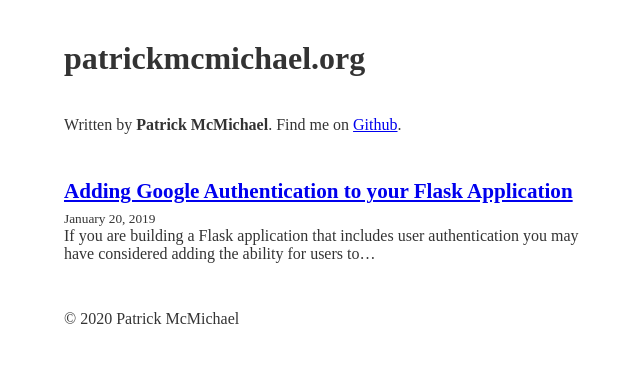
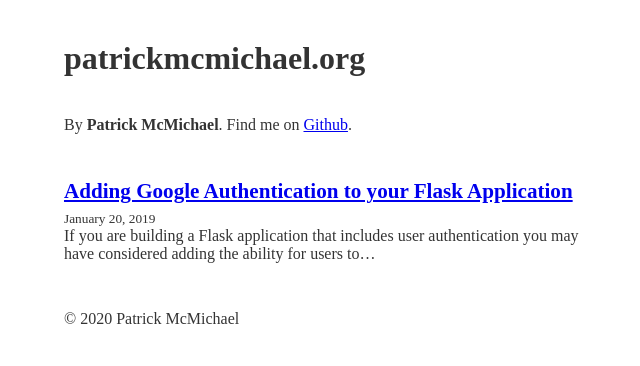
Before and after one commit to Saturn/patrickmcmichael.org, a Gatsby site: page / in a window 1280 px wide. Shown: the whole page, without its empty margins (315-955 px from the left). Built offline with nearby package versions, Linux system fonts and the light colour scheme; Gatsby itself is replaced by a stand-in of ours; some packages are replaced by stand-ins of ours; what typography-theme-judah would draw is missing.

Commit message:
Update text

```diff
--- a/src/components/Bio.js
+++ b/src/components/Bio.js
@@ -1,6 +1,4 @@
 import React from 'react';
-import { StaticQuery, graphql } from 'gatsby';
-import Image from 'gatsby-image';
 
 import { rhythm } from '../utils/typography';
 
@@ -14,11 +12,7 @@ class Bio extends React.Component {
         }}
       >
         <p>
-          Written by <strong>Patrick McMichael</strong>. Find me on{` `}
-          <a href={`https://github.com/Saturn`} target="_blank">
-            Github
-          </a>
-          .
+          By <strong>Patrick McMichael</strong>. Find me on <a href={`https://github.com/Saturn`} target="_blank">Github</a>.
         </p>
       </div>
     );
```
